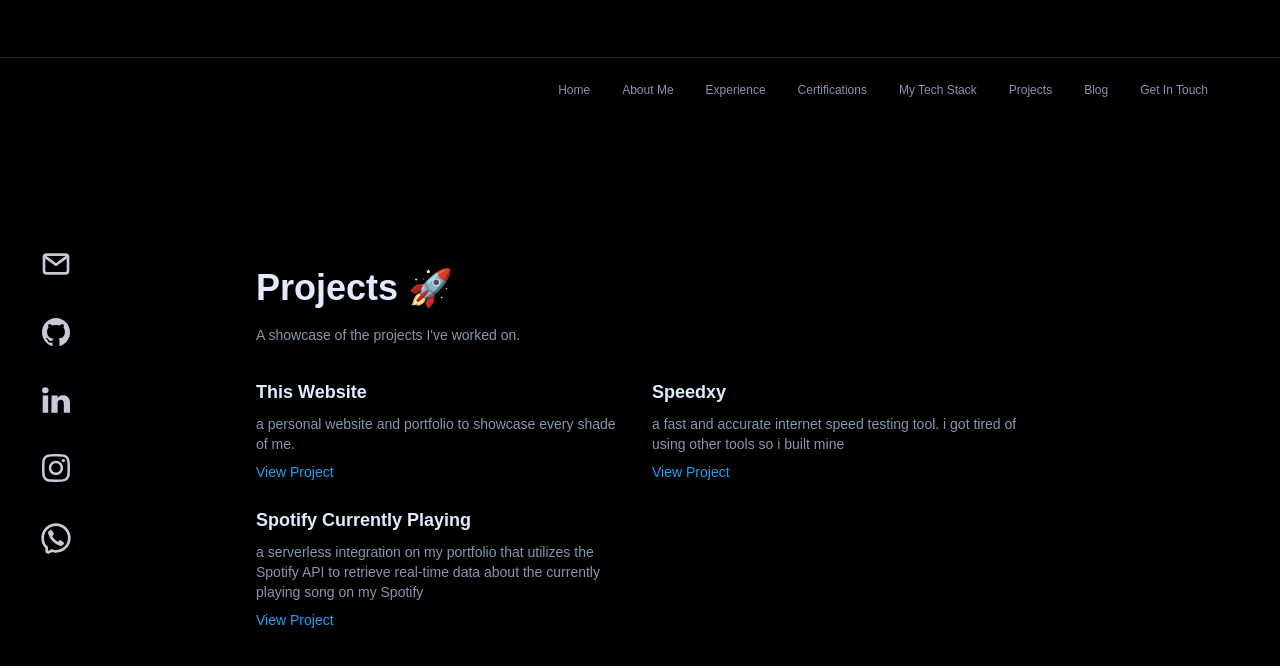
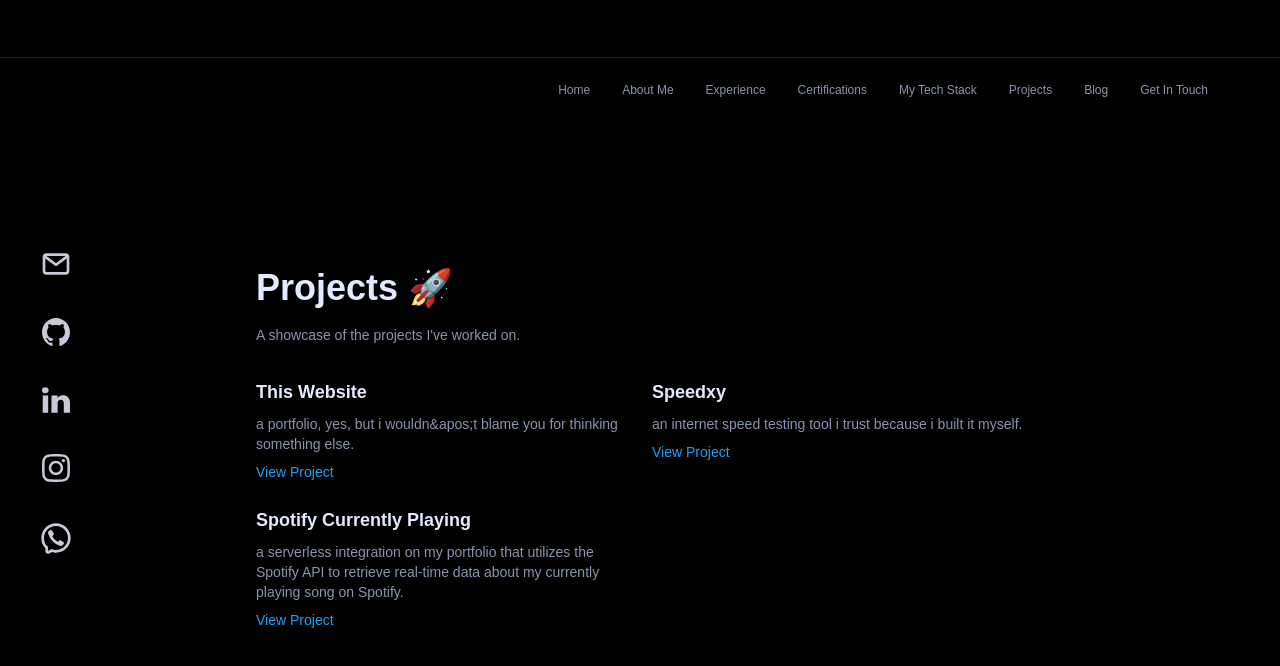
Before and after one commit to thesegunonakoya/portfolio, a React (Vite) app: page /projects in a window 1280 px wide. Shown: the top 666 px of the page. Built offline with nearby package versions, Linux system fonts and the light colour scheme; a web font is replaced by a local one.

Commit message:
adjusted projects

```diff
--- a/src/pages/Projects.jsx
+++ b/src/pages/Projects.jsx
@@ -2,9 +2,9 @@ import React from "react";
 
 const Projects = () => {
   const projects = [
-    { name: "This Website", description: "a personal website and portfolio to showcase every shade of me.", link: "https://thesegunonakoya.me" },
-    { name: "Speedxy", description: "a fast and accurate internet speed testing tool. i got tired of using other tools so i built mine", link: "https://speedxy.syho.site/" },
-    { name: "Spotify Currently Playing", description: "a serverless integration on my portfolio that utilizes the Spotify API to retrieve real-time data about the currently playing song on my Spotify", link: "https://github.com/thesegunonakoya/spotify-currently-playing" },
+    { name: "This Website", description: "a portfolio, yes, but i wouldn&apos;t blame you for thinking something else.", link: "https://thesegunonakoya.me" },
+    { name: "Speedxy", description: "an internet speed testing tool i trust because i built it myself.", link: "https://speedxy.syho.site/" },
+    { name: "Spotify Currently Playing", description: "a serverless integration on my portfolio that utilizes the Spotify API to retrieve real-time data about my currently playing song on Spotify.", link: "https://github.com/thesegunonakoya/spotify-currently-playing" },
     // { name: "Chat Application", description: "A real-time chat application with WebSocket integration for instant messaging.", link: "#" },
     // { name: "Task Manager", description: "A task management tool to organize and prioritize tasks with deadlines and reminders.", link: "#" },
   ];
```
